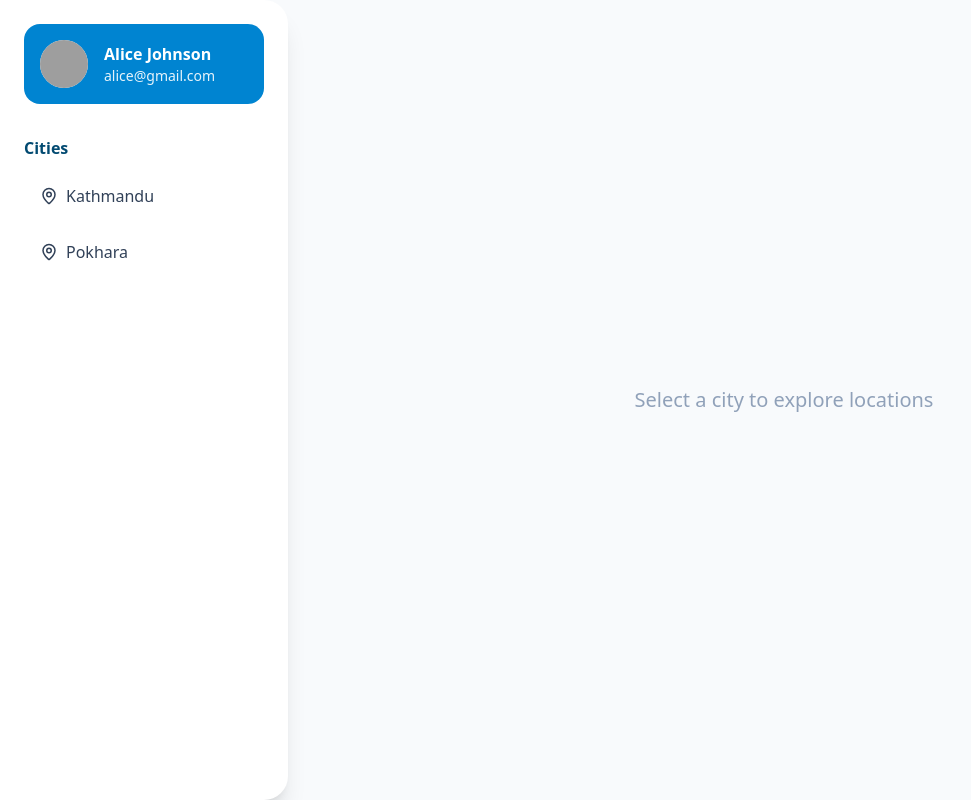
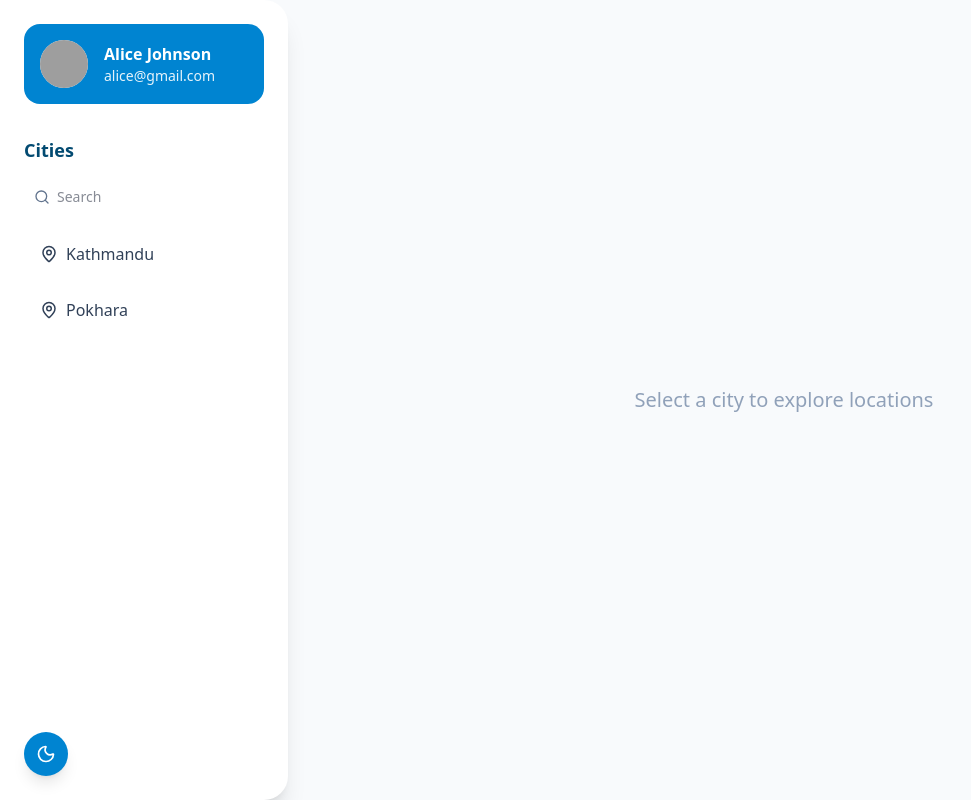
Before and after one commit to DipenShrestha7/project1, a React (Vite) app in the folder frontend/: page /dashboard in a window 1280 px wide. Shown: the whole page, without its empty margins (0-971 px from the left). Built offline with nearby package versions, Linux system fonts and the light colour scheme; grey boxes are pictures that could not be loaded.

Commit message:
progress in dashboard

```diff
--- a/frontend/src/pages/Dashboard.tsx
+++ b/frontend/src/pages/Dashboard.tsx
@@ -1,15 +1,22 @@
-import { useState } from "react";
-import { MapPin, Camera } from "lucide-react";
+import { useState, useEffect } from "react";
+import { MapPin, Sun, Moon, Search, Camera } from "lucide-react";
 
 const Dashboard = () => {
-  const user = {
-    name: "Alice Johnson",
-    email: "alice@gmail.com",
-  };
+  const user = { name: "Alice Johnson", email: "alice@gmail.com" };
 
   const cities = [
-    { id: 1, name: "Kathmandu" },
-    { id: 2, name: "Pokhara" },
+    {
+      id: 1,
+      name: "Kathmandu",
+      description: "The capital city of Nepal, known for temples and culture.",
+      lat: 27.7103,
+      lng: 85.3222,
+    },
+    {
+      id: 2,
+      name: "Pokhara",
+      description: "Famous for lakes, mountains, and adventure tourism.",
+    },
   ];
 
   const locations = [
@@ -17,49 +24,63 @@ const Dashboard = () => {
       id: 1,
       name: "Pashupatinath",
       cityId: 1,
+      description: "One of the holiest Hindu temples in Nepal.",
+      lat: 27.7105,
+      lng: 85.3488,
     },
     {
       id: 2,
       name: "Swayambhunath",
       cityId: 1,
+      description: "Ancient religious complex atop a hill in Kathmandu.",
+      lat: 27.7149,
+      lng: 85.2904,
     },
     {
       id: 3,
       name: "Fewa Lake",
       cityId: 2,
+      description: "Beautiful lake in Pokhara with boating and mountain views.",
+      lat: 28.2154,
+      lng: 83.9453,
     },
   ];
 
   const images = [
-    {
-      id: 1,
-      locationId: 1,
-      url: "https://picsum.photos/400/300?1",
-    },
-    {
-      id: 2,
-      locationId: 1,
-      url: "https://picsum.photos/400/300?2",
-    },
-    {
-      id: 3,
-      locationId: 3,
-      url: "https://picsum.photos/400/300?3",
-    },
+    { id: 1, locationId: 1, url: "https://picsum.photos/400/300?1" },
+    { id: 2, locationId: 1, url: "https://picsum.photos/400/300?2" },
+    { id: 3, locationId: 3, url: "https://picsum.photos/400/300?3" },
   ];
 
   const [selectedCity, setSelectedCity] = useState<number | null>(null);
   const [selectedLocation, setSelectedLocation] = useState<number | null>(null);
+  const [darkMode, setDarkMode] = useState(() => {
+    return localStorage.getItem("darkMode") === "true";
+  });
+  const [searchCity, setSearchCity] = useState("");
+  const filteredCities = cities.filter((city) => {
+    return city.name.toLowerCase().includes(searchCity.toLowerCase());
+  });
+
+  useEffect(() => {
+    localStorage.setItem("darkMode", darkMode.toString());
+    const html = document.documentElement;
+    if (darkMode) html.classList.add("dark");
+    else html.classList.remove("dark");
+  }, [darkMode]);
 
   const filteredLocations = locations.filter((l) => l.cityId === selectedCity);
-
   const filteredImages = images.filter(
     (img) => img.locationId === selectedLocation
   );
 
+  const currentCity = cities.find((c) => c.id === selectedCity);
+  const currentLocation = locations.find((l) => l.id === selectedLocation);
+
   return (
-    <div className="min-h-screen flex bg-slate-50">
-      <div className="w-72 bg-white shadow-xl rounded-r-3xl p-6 flex flex-col gap-8">
+    <div className="min-h-screen flex bg-slate-50 dark:bg-gray-900 text-slate-900 dark:text-slate-200 transition-colors">
+      {/* Sidebar */}
+      <div className="w-72 bg-white dark:bg-gray-800 shadow-xl rounded-r-3xl p-6 flex flex-col gap-8 transition-colors">
         <div className="flex items-center gap-4 bg-sky-600 text-white rounded-2xl p-4">
           <div className="w-12 h-12 rounded-full overflow-hidden bg-white flex items-center justify-center text-sky-600 font-semibold">
             <img
@@ -68,7 +89,6 @@ const Dashboard = () => {
               className="w-full h-full object-cover"
             />
           </div>
-
           <div className="leading-tight">
             <h2 className="text-base font-semibold">{user.name}</h2>
             <p className="text-sm opacity-90">{user.email}</p>
@@ -76,9 +96,24 @@ const Dashboard = () => {
         </div>
 
         <div>
-          <h3 className="text-sky-900 font-semibold mb-3">Cities</h3>
+          <h3 className="text-sky-900 dark:text-sky-400 font-semibold mb-3 text-lg">
+            Cities
+          </h3>
+          <div className="relative my-4">
+            <input
+              className="border border-white white p-1.5 pl-8 bg-white dark:bg-slate-800 text-sm rounded-3xl w-full"
+              placeholder="Search"
+              type="text"
+              value={searchCity}
+              onChange={(e) => setSearchCity(e.target.value)}
+            />
+            <Search
+              className="absolute left-2.5 top-1/2 -translate-y-1/2 text-slate-500"
+              size={16}
+            />
+          </div>
           <div className="flex flex-col gap-2">
-            {cities.map((city) => (
+            {filteredCities.map((city) => (
               <button
                 key={city.id}
                 onClick={() => {
@@ -87,65 +122,135 @@ const Dashboard = () => {
                 }}
                 className={`flex items-center gap-2 px-4 py-3 rounded-xl transition ${
                   selectedCity === city.id
-                    ? "bg-sky-100 text-sky-700"
-                    : "hover:bg-slate-100 text-slate-700"
+                    ? "bg-sky-100 text-sky-700 dark:bg-sky-700 dark:text-white"
+                    : "hover:bg-slate-100 text-slate-700 dark:hover:bg-gray-700 dark:text-slate-200"
                 }`}
               >
-                <MapPin size={18} />
-                {city.name}
+                <MapPin size={18} /> {city.name}
               </button>
             ))}
           </div>
         </div>
       </div>
 
+      {/* Main Content */}
       <div className="flex-1 p-10 overflow-auto">
+        {/* No city selected */}
         {!selectedCity && (
-          <div className="h-full flex items-center justify-center text-slate-400 text-xl">
+          <div className="h-full flex items-center justify-center text-slate-400 dark:text-slate-400 text-xl">
             Select a city to explore locations
           </div>
         )}
 
+        {/* City selected but no location selected */}
         {selectedCity && !selectedLocation && (
           <div>
-            <h2 className="text-3xl font-semibold text-sky-900 mb-6">
+            {/* City Name */}
+            <h2 className="text-3xl font-semibold text-sky-900 dark:text-sky-400 mb-2">
+              {currentCity?.name}
+            </h2>
+            {/* City Description */}
+            <p className="mb-6 text-slate-700 dark:text-slate-300">
+              {currentCity?.description}
+            </p>
+            <div className="w-1/3 mb-5">
+              <div
+                key={currentCity?.id}
+                className="border rounded-lg shadow-lg overflow-hidden"
+              >
+                {currentCity && (
+                  <iframe
+                    title={currentCity.name}
+                    width="100%"
+                    height="300"
+                    className="border-0 rounded-xl"
+                    loading="lazy"
+                    src={`https://www.google.com/maps?q=${encodeURIComponent(
+                      currentCity.name
+                    )}&output=embed`}
+                  />
+                )}
+              </div>
+            </div>
+
+            <h3 className="text-2xl font-semibold text-sky-900 dark:text-sky-400 mb-4">
               Locations
-            </h2>
+            </h3>
             <div className="grid grid-cols-1 md:grid-cols-2 gap-6">
               {filteredLocations.map((loc) => (
                 <div
                   key={loc.id}
                   onClick={() => setSelectedLocation(loc.id)}
-                  className="cursor-pointer bg-white p-6 rounded-2xl shadow-md hover:shadow-lg transition"
+                  className="cursor-pointer bg-white dark:bg-gray-800 p-6 rounded-2xl shadow-md hover:shadow-lg transition"
                 >
-                  <h3 className="text-lg font-semibold text-sky-800">
+                  <h3 className="text-lg font-semibold text-sky-800 dark:text-sky-300">
                     {loc.name}
                   </h3>
-                  <p className="text-slate-500 mt-1">Tap to view images</p>
+                  <p className="text-slate-500 dark:text-slate-400 mt-1">
+                    Tap to view images
+                  </p>
                 </div>
               ))}
             </div>
           </div>
         )}
 
+        {/* Location selected */}
         {selectedLocation && (
           <div>
-            <div className="flex items-center gap-2 mb-6">
-              <Camera className="text-sky-600" />
-              <h2 className="text-3xl font-semibold text-sky-900">
-                Location Images
+            {/* Location Name */}
+            <div className="mb-6">
+              <button
+                onClick={() => setSelectedLocation(null)}
+                className="mr-4 px-4 py-2 bg-sky-600 text-white rounded-lg hover:bg-sky-700 transition"
+              >
+                ← Back
+              </button>
+              <h2 className="inline text-3xl font-semibold text-sky-900 dark:text-sky-400">
+                {currentLocation?.name}
               </h2>
+
+              <p className="mt-2 text-slate-700 dark:text-slate-300">
+                {currentLocation?.description}
+              </p>
+
+              <div className="py-4 w-1/3">
+                <div
+                  key={currentLocation?.id}
+                  className="border rounded-lg shadow-lg overflow-hidden"
+                >
+                  <iframe
+                    title={currentLocation?.name}
+                    width="100%"
+                    height="300"
+                    className="border-0"
+                    loading="lazy"
+                    allowFullScreen
+                    src={`https://www.google.com/maps?q=${currentLocation?.lat},${currentLocation?.lng}&z=14&output=embed`}
+                  ></iframe>
+                </div>
+              </div>
+              <div className="flex items-center gap-2 mb-6">
+                <Camera className="text-sky-600" />
+                <h2 className="text-3xl font-semibold text-sky-900">
+                  Location Images
+                </h2>
+              </div>
+
+              {/* Images grid follows here */}
             </div>
 
             {filteredImages.length === 0 && (
-              <p className="text-slate-500">No images available</p>
+              <p className="text-slate-500 dark:text-slate-400">
+                No images available
+              </p>
             )}
 
             <div className="grid grid-cols-1 md:grid-cols-2 lg:grid-cols-3 gap-6">
               {filteredImages.map((img) => (
                 <div
                   key={img.id}
-                  className="bg-white rounded-2xl overflow-hidden shadow-md hover:shadow-lg transition"
+                  className="bg-white dark:bg-gray-800 rounded-2xl overflow-hidden shadow-md hover:shadow-lg transition"
                 >
                   <img src={img.url} className="w-full h-56 object-cover" />
                 </div>
@@ -154,6 +259,14 @@ const Dashboard = () => {
           </div>
         )}
       </div>
+
+      {/* Dark Mode Toggle Button */}
+      <button
+        onClick={() => setDarkMode(!darkMode)}
+        className="fixed bottom-6 left-6 p-3 bg-sky-600 text-white rounded-full shadow-lg hover:bg-sky-700 transition z-50"
+      >
+        {darkMode ? <Sun size={20} /> : <Moon size={20} />}
+      </button>
     </div>
   );
 };
```
